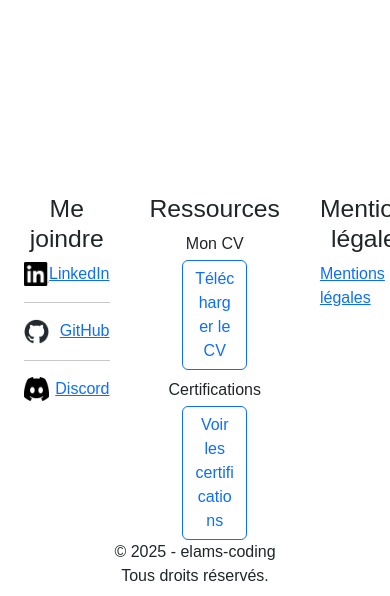
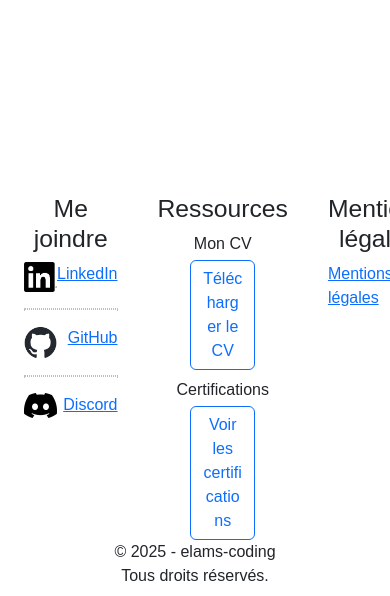
Before and after one commit to elams-coding/elams-coding.github.io, a PHP site: page / in a window 390 px wide; the page is wider, and only the part inside the window is pictured. Shown: the part 248-844 px from the top of that part. Run offline with PHP 8.4, Linux system fonts and the light colour scheme; some web fonts are replaced.

Commit message:
retrait des parties medias pour le responsive
Bootstrap s'en occupe

```diff
--- a/assets/css/style.css
+++ b/assets/css/style.css
@@ -44,25 +44,10 @@ body {
     transform: translateX(50%);
 }
 
-footer {
-    flex-direction: column;
+.logo {
+    width: 33px;
 }
 
-.logo {
-    width: 25px;
+.s-dot {
+    border: 1px dotted black;
 }
-
-/* Extra small devices (phones, 600px and down) */
-@media only screen and (max-width: 600px) {}
-
-/* Small devices (portrait tablets and large phones, 600px and up) */
-@media only screen and (min-width: 600px) {}
-
-/* Medium devices (landscape tablets, 768px and up) */
-@media only screen and (min-width: 768px) {}
-
-/* Large devices (laptops/desktops, 992px and up) */
-@media only screen and (min-width: 992px) {}
-
-/* Extra large devices (large laptops and desktops, 1200px and up) */
-@media only screen and (min-width: 1200px) {}
```
